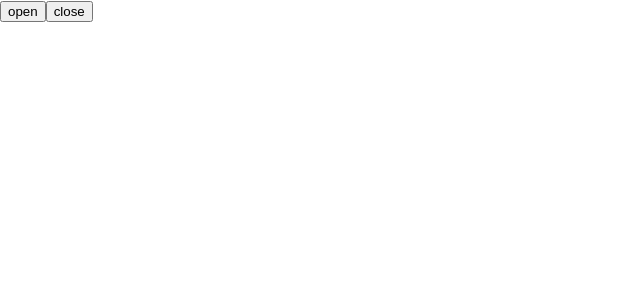
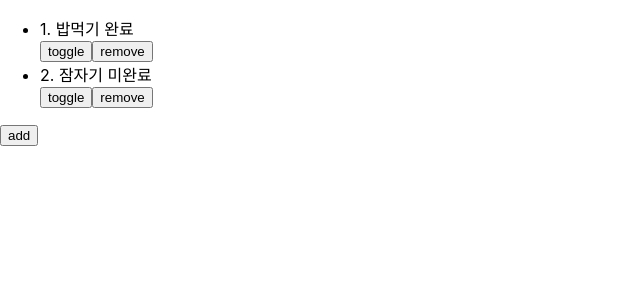
Before and after one commit to seolranlee/react-context-tutorial, a React (Create React App) app: page / in a window 1280 px wide. Shown: the top 300 px of the page, without its empty margins (0-640 px from the left). Built offline with nearby package versions, Linux system fonts and the light colour scheme.

Commit message:
Context의 상태에서 배열이나 객체를 다루는 경우: todo list구현

```diff
--- a/src/App.js
+++ b/src/App.js
@@ -1,89 +1,122 @@
-import { createContext, useContext, useMemo, useState } from "react";
+import { createContext, useContext, useMemo, useRef, useState } from "react";
 
-const ModalValueContext = createContext();
-const ModalActionsContext = createContext();
+const TodosValueContext = createContext();
+const TodosActionsContext = createContext();
 
-function ModalProvider({ children }) {
-  const [modal, setModal] = useState({
-    visible: false,
-    message: "",
-  });
+function TodosProvider({ children }) {
+  const idRef = useRef(3);
+  const [todos, setTodos] = useState([
+    {
+      id: 1,
+      text: "밥먹기",
+      done: true,
+    },
+    {
+      id: 2,
+      text: "잠자기",
+      done: false,
+    },
+  ]);
 
   const actions = useMemo(
     () => ({
-      open(message) {
-        setModal({
-          message,
-          visible: true,
-        });
+      add(text) {
+        const id = idRef.current;
+        idRef.current += 1;
+        setTodos((prev) => [
+          ...prev,
+          {
+            id,
+            text,
+            done: false,
+          },
+        ]);
       },
-      close() {
-        setModal((prev) => ({
-          ...prev,
-          visible: false,
-        }));
+      toggle(id) {
+        setTodos((prev) =>
+          prev.map((item) =>
+            item.id === id
+              ? {
+                  ...item,
+                  done: !item.done,
+                }
+              : item
+          )
+        );
+      },
+      remove(id) {
+        setTodos((prev) => prev.filter((item) => item.id !== id));
       },
     }),
     []
   );
 
   return (
-    <ModalActionsContext.Provider value={actions}>
-      <ModalValueContext.Provider value={modal}>
+    <TodosActionsContext.Provider value={actions}>
+      <TodosValueContext.Provider value={todos}>
         {children}
-      </ModalValueContext.Provider>
-    </ModalActionsContext.Provider>
+      </TodosValueContext.Provider>
+    </TodosActionsContext.Provider>
   );
 }
 
-function useModalValue() {
-  const value = useContext(ModalValueContext);
+function useTodosValue() {
+  const value = useContext(TodosValueContext);
   if (value === undefined) {
-    throw new Error("useModalValue should be used witin ModalProvider");
+    throw new Error("useTodosValue should be used witin TodosProvider");
   }
   return value;
 }
 
-function useModalActions() {
-  const value = useContext(ModalActionsContext);
+function useTodosActions() {
+  const value = useContext(TodosActionsContext);
   if (value === undefined) {
-    throw new Error("useModalActions should be used witin ModalProvider");
+    throw new Error("useTodosActions should be used witin TodosProvider");
   }
   return value;
 }
 
 function Value() {
   console.log("Value");
-  const { visible, message } = useModalValue();
+  const todos = useTodosValue();
   return (
-    visible && (
-      <>
-        <h1>Hello modal</h1>
-        <p>{message}</p>
-      </>
+    todos.length && (
+      <ul>
+        {todos.map((todo) => (
+          <li key={todo.id}>
+            {todo.id}. {todo.text} {todo.done ? "완료" : "미완료"}{" "}
+            <Button id={todo.id} />
+          </li>
+        ))}
+      </ul>
     )
   );
 }
 
-function Buttons() {
+function Button({ id }) {
   console.log("Buttons");
-  const { open, close } = useModalActions();
+  const { toggle, remove } = useTodosActions();
   return (
     <div>
-      <button onClick={() => open("modal description")}>open</button>
-      <button onClick={close}>close</button>
+      <button onClick={() => toggle(id)}>toggle</button>
+      <button onClick={() => remove(id)}>remove</button>
     </div>
   );
 }
 
+function Add() {
+  const { add } = useTodosActions();
+  return <button onClick={() => add("추가된 todo")}>add</button>;
+}
+
 function App() {
   return (
-    <ModalProvider>
+    <TodosProvider>
       <div>
         <Value />
-        <Buttons />
+        <Add />
       </div>
-    </ModalProvider>
+    </TodosProvider>
   );
 }
 
```
